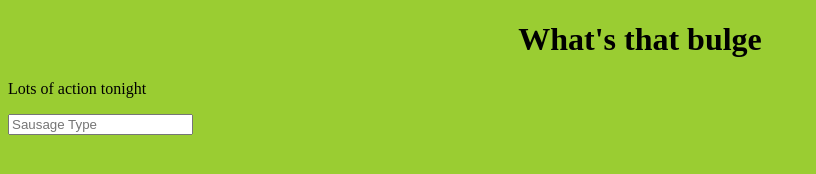
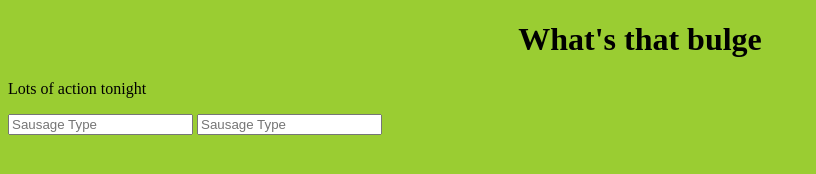
Before and after one commit to amarino1979/First_Project, a plain HTML site: page First_Project/index.html in a window 1280 px wide. Shown: the whole page, without its empty margins (0-816 px from the left). Drawn offline with Linux system fonts and the light colour scheme.

Commit message:
added input box

```diff
--- a/First_Project/index.html
+++ b/First_Project/index.html
@@ -10,6 +10,7 @@
     </body>
     <div class="input-group mb-3">
             <input type="text" class="form-control" id="input-box1" placeholder="Sausage Type" aria-label="Recipient's username" aria-describedby="button-addon2">
+            <input type="text" class="form-control" id="input-box1" placeholder="Sausage Type" aria-label="Recipient's username" aria-describedby="button-addon2">
           </div>
     <script></script>
 </html>
```
